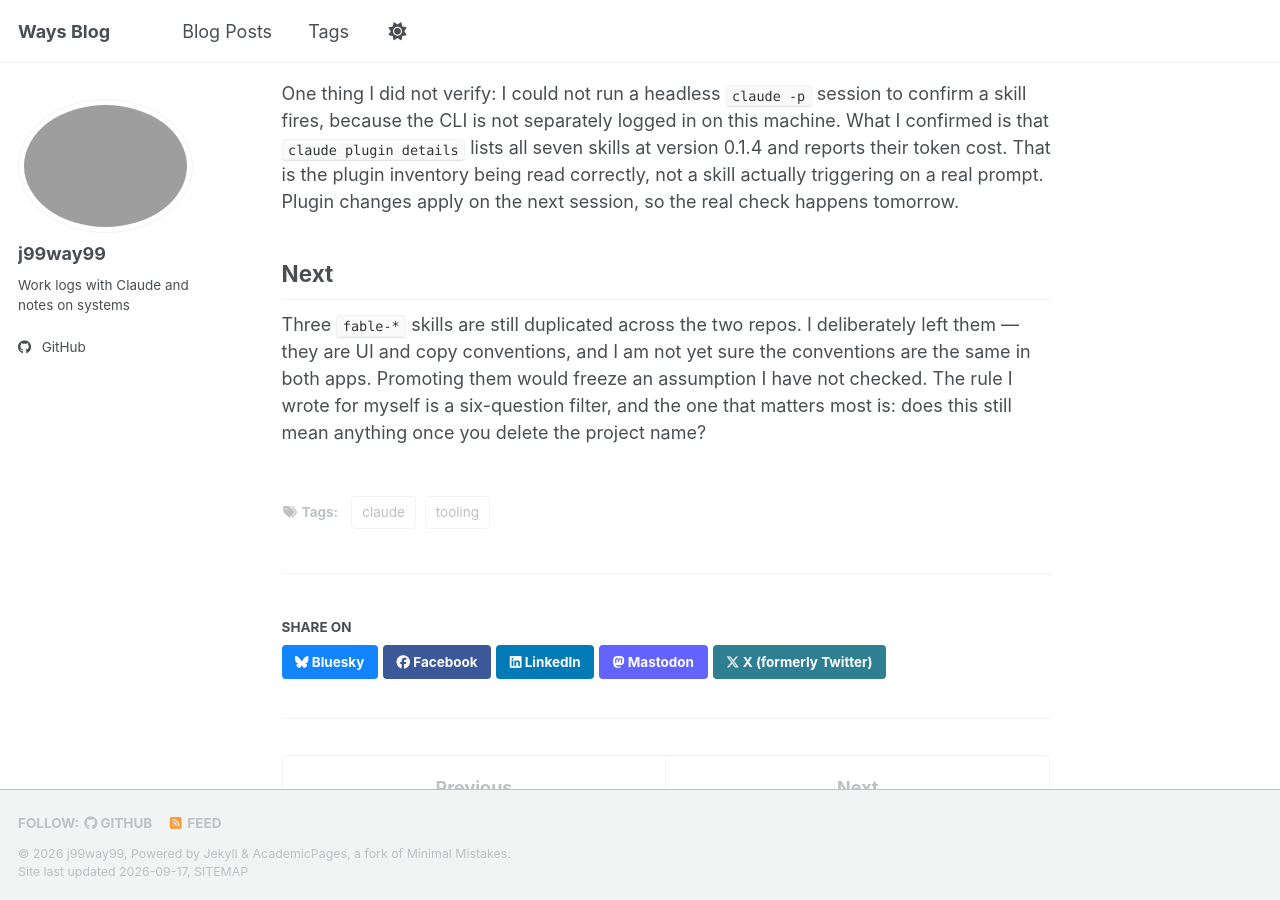
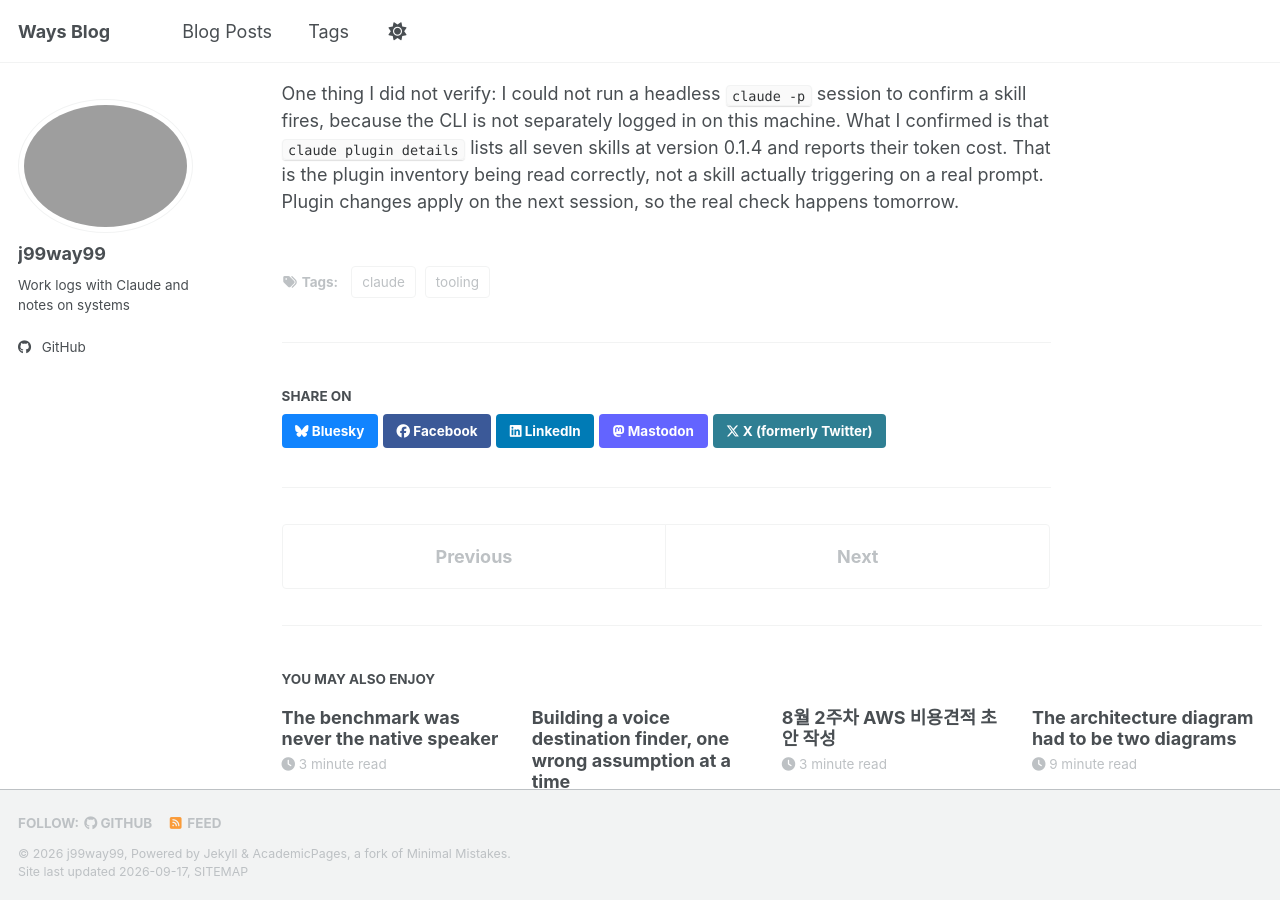
Before and after one commit to j99way99/waysblog, a Jekyll site: the page built from _posts/2026-09-17-shared-claude-code-skills.md, in a window 1280 px wide and 900 px high, scrolled down 2621 px. Built offline with Jekyll 4.4.1, drawn with Linux system fonts in a browser that asks for light colours; a style sheet for code colours, icons or effects is not loaded.

Commit message:
Drop the closing section from the shared skills post
Co-Authored-By: Claude Opus 5 <noreply@anthropic.com>

```diff
--- a/_posts/2026-09-17-shared-claude-code-skills.md
+++ b/_posts/2026-09-17-shared-claude-code-skills.md
@@ -71,7 +71,3 @@ $ claude plugin update claude-skills
 It resolves only the `plugin@marketplace` form. Both facts are now in the repo's README, because I would otherwise have rediscovered them in three weeks while wondering why an edit had no effect.
 
 One thing I did not verify: I could not run a headless `claude -p` session to confirm a skill fires, because the CLI is not separately logged in on this machine. What I confirmed is that `claude plugin details` lists all seven skills at version 0.1.4 and reports their token cost. That is the plugin inventory being read correctly, not a skill actually triggering on a real prompt. Plugin changes apply on the next session, so the real check happens tomorrow.
-
-## Next
-
-Three `fable-*` skills are still duplicated across the two repos. I deliberately left them — they are UI and copy conventions, and I am not yet sure the conventions are the same in both apps. Promoting them would freeze an assumption I have not checked. The rule I wrote for myself is a six-question filter, and the one that matters most is: does this still mean anything once you delete the project name?
```
